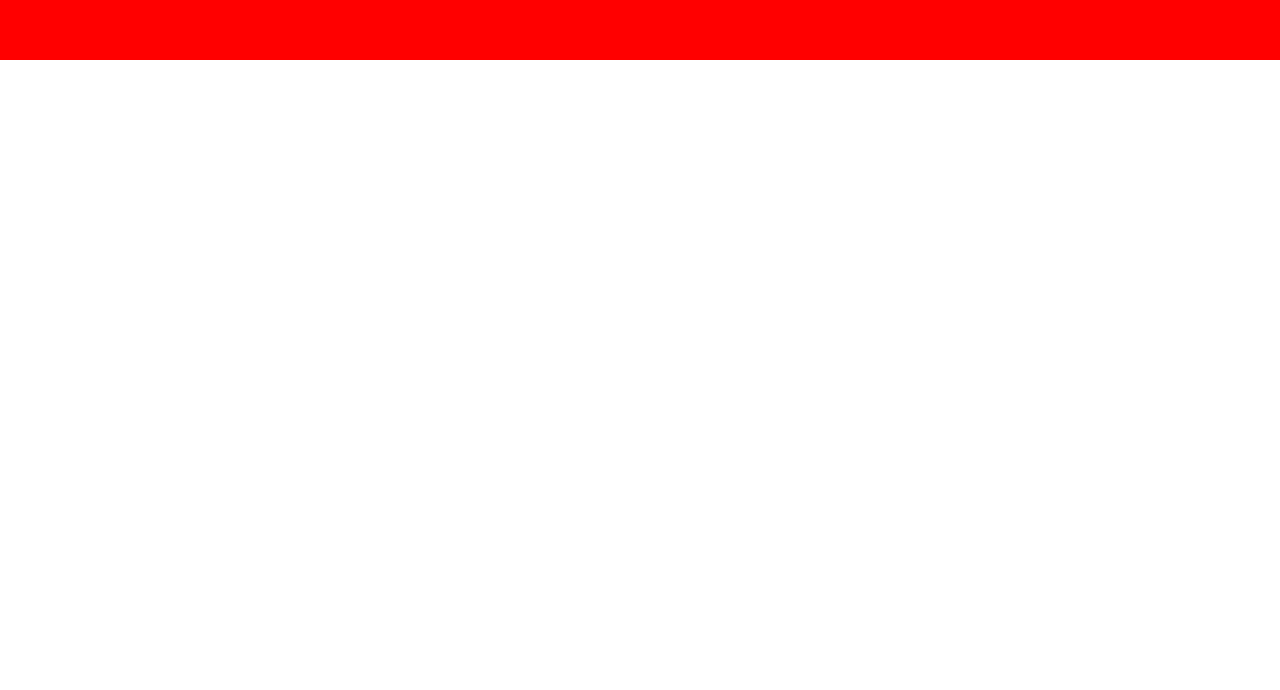
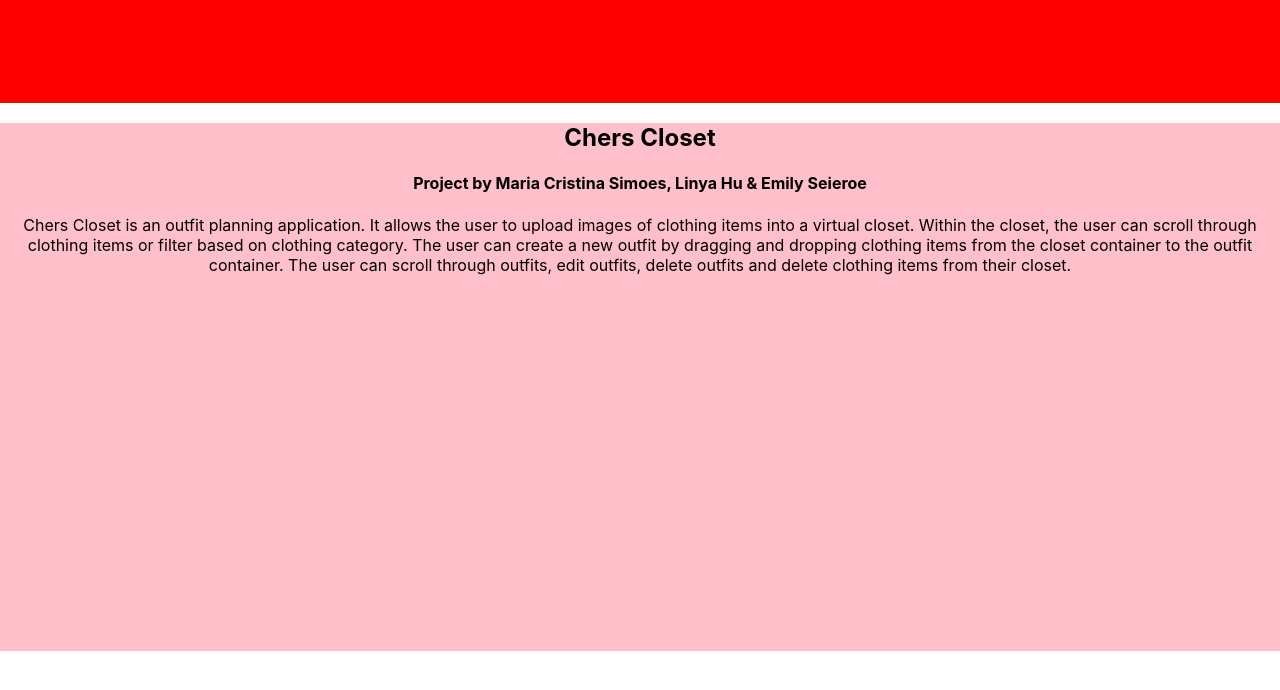
Before and after one commit to MCSimoes18/site, a React (Create React App) app: page / in a window 1280 px wide. Shown: the part 820-1510 px from the top of the page. Built offline with nearby package versions, Linux system fonts and the light colour scheme.

Commit message:
added details for chers closet

```diff
--- a/src/App.css
+++ b/src/App.css
@@ -36,6 +36,9 @@
 .MealDeals {
   background-color: red;
 }
+.ChersCloset {
+  background-color: pink;
+}
 
 html {
   scroll-behavior: smooth;
--- a/src/MyProjects.js
+++ b/src/MyProjects.js
@@ -10,6 +10,7 @@ class MyInfo extends React.Component {
       return (
         <div className = "MealDeals">
           <h2> Meal Deals </h2>
+          <h4> Solo Project by Maria Cristina Simoes </h4>
           <p>Meal Deals is a restaurant marketing application built with React & Semantic UI front-end and Ruby on Rails back-end. The idea is to incentives customers to return to particular dining locations through exclusive offers. Existing Yelp businesses can create an account and post an offer. Each offer has an "earn" month and a "redeem" month. During the "earn" month, if the customer visits an eligible restaurant, they are able to "check in" using their geo-location. This feature compares the customer's current location with the latitude and longitude coordinates from the restaurant found in Yelp's API. Therefore, the "check-in" feature will only work, if the customer is actually on site at the restaurant''s location. Upon checking in, customers will receive a coupon to redeem. Coupons can have four statuses - "inactive", "redeemed", "upcoming", or "expired". "Inactive" coupons are "inactive" if they have not yet been redeemed and the current date falls within the "redeem" month. Only "inactive" coupons can be activated. Once activated, a coupon text with the current date will be sent to the customer's phone number (using Twilio), also, the coupon on the app will also flash colors with the current date. Either the text message or flashing coupon can be shown to the restaurant server so the offer may be redeemed. As a restaurant,the restaurant can log-in and view redemption data on all offers.
 
           When neither a customer or restaurant is logged in. The user still has the capability to search for any cuisine by location and receive top results (using Yelp''s API). Each restaurant result provide details, ratings, a link to Yelp and the ability to view location with Google Maps. In addition, all restaurants with an "earn" offer during the current month are viewable to all users. The user can see restaurant details, view all offers on google maps, but will need to sign in or create an account in order to earn coupons.</p>
@@ -19,10 +20,25 @@ class MyInfo extends React.Component {
     )
   }
 
+  returnChersCloset = () => {
+    return (
+      <div className = "ChersCloset">
+        <h2> Chers Closet </h2>
+        <h4> Project by Maria Cristina Simoes, Linya Hu & Emily Seieroe </h4>
+        <p> Chers Closet is an outfit planning application. It allows the user to upload images of clothing items into a virtual closet. Within the closet, the user can scroll through clothing items or filter based on clothing category. The user can create a new outfit by dragging and dropping clothing items from the closet container to the outfit container. The user can scroll through outfits, edit outfits, delete outfits and delete clothing items from their closet. </p>
+
+        <ReactPlayer url='https://youtu.be/V-6HR2zln8k'/>
+        </div>
+      )
+  }
+
+
   render () {
       return (
         <div>
         {this.returnMealDeals()}
+        {this.returnChersCloset()}
+
         <ReactPlayer url='https://youtu.be/vsE2Q5T--8o'/>
         <ReactPlayer url='https://youtu.be/V-6HR2zln8k'/>
         <ReactPlayer url='https://youtu.be/90gPXAhlPMw'/>
```
